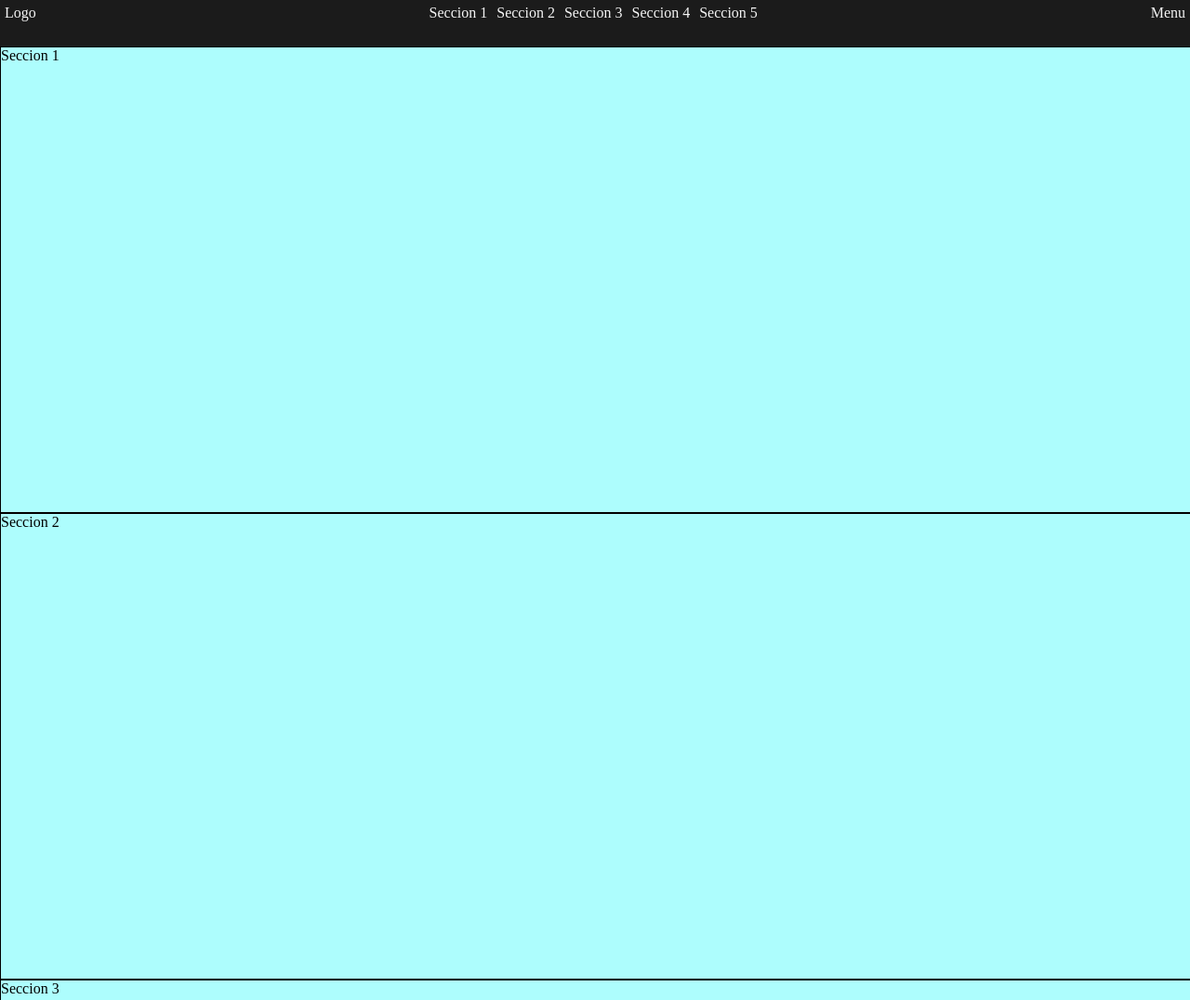
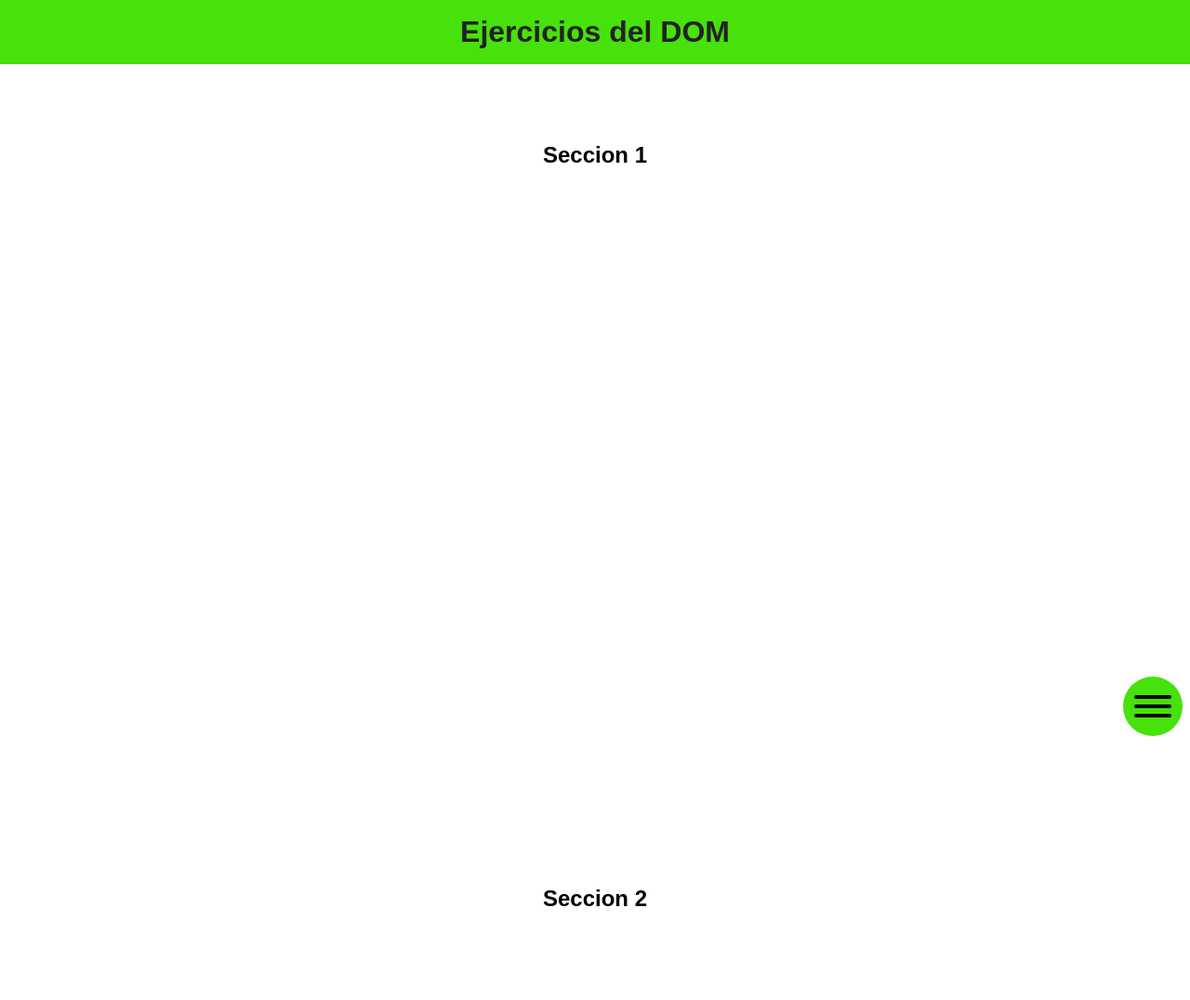
Before and after one commit to LucasBarrasa/domPractica, a plain HTML site: page index.html in a window 1280 px wide. Shown: the top 1076 px of the page at 93% size. Drawn offline with nearby package versions, Linux system fonts and the light colour scheme.

Commit message:
Cambios en estructura y creacion de burger menu

```diff
--- a/index.html
+++ b/index.html
@@ -1,47 +1,58 @@
 <!DOCTYPE html>
-<html lang="en">
+<html lang="es">
 <head>
     <meta charset="UTF-8">
     <meta http-equiv="X-UA-Compatible" content="IE=edge">
     <meta name="viewport" content="width=device-width, initial-scale=1.0">
+
+    <!-- Hoja de estilos minificaca de menu de hamburguesa -->
+    <link href="https://cdnjs.cloudflare.com/ajax/libs/hamburgers/1.2.1/hamburgers.min.css" rel="stylesheet">
+
     <link rel="stylesheet" href="style.css">
     <title>Document</title>
 </head>
 <body>
-    <header>
-        <nav>
-            <div class="nav_logo">Logo</div>
-            <div class="nav_secciones">
-                <div class="nav_seccion">Seccion 1</div>
-                <div class="nav_seccion">Seccion 2</div>
-                <div class="nav_seccion">Seccion 3</div>
-                <div class="nav_seccion">Seccion 4</div>
-                <div class="nav_seccion">Seccion 5</div>
-            </div>
-            <div class="nav_burgermenu">
-                Menu
-            </div>
-        </nav>
+    <header class="header">
+        <h1>Ejercicios del DOM</h1>
     </header>
 
+    <!-- Boton de menu de hamburguesa -->
+    <button class="panel-btn hamburger hamburger--vortex" type="button">
+        <span class="hamburger-box">
+            <span class="hamburger-inner"></span>
+        </span>
+    </button>
+
+    <!-- Panel de navegacion -->
+    <aside class="panel">
+        <nav class="menu">
+            <a href="#seccion1">seccion 1</a>
+            <a href="#seccion2">seccion 2</a>
+            <a href="#seccion3">seccion 3</a>
+            <a href="#seccion4">seccion 4</a>
+            <a href="#seccion5">seccion 5</a>
+        </nav>
+    </aside>
+
     <main>
-        <div class="main_seccion">
-            <div>Seccion 1</div>
-        </div>
-        <div class="main_seccion">
-            <div>Seccion 2</div>
-        </div>
-        <div class="main_seccion">
-            <div>Seccion 3</div>
-        </div>
-        <div class="main_seccion">
-            <div>Seccion 4</div>
-        </div>
-        <div class="main_seccion">
-            <div>Seccion 5</div>
-        </div>
+        <section id="seccion1" class="section">
+            <h2>Seccion 1</h2>
+        </section>
+        <section id="seccion2" class="section">
+            <h2>Seccion 2</h2>
+        </section>
+        <section id="seccion3" class="section">
+            <h2>Seccion 3</h2>
+        </section>
+        <section id="seccion4" class="section">
+            <h2>Seccion 4</h2>
+        </section>
+        <section id="seccion5" class="section">
+            <h2>Seccion 5</h2>
+        </section>
     </main>
 
-    <script src="/main.js"></script>
+
+    <script src="/js/main.js" type="module"></script>
 </body>
 </html>
--- /dev/null
+++ b/js/main.js
@@ -0,0 +1,7 @@
+import hamburgerMenu from "./menu_hamburguesa.js";
+
+const d = document;
+
+d.addEventListener("DOMContentLoaded", (e) => {
+    hamburgerMenu(".panel-btn", ".panel",".menu a")
+});
--- /dev/null
+++ b/js/menu_hamburguesa.js
@@ -0,0 +1,26 @@
+export default function hamburgerMenu(panelbtn, panel, menuLink) {
+
+    const d = document;
+
+    d.addEventListener("click", (e) => {
+
+        // Delegamos el evento click a panel y al boton de hamburguesa
+        // para que al presionarlos tengan interactividad.
+
+        if(e.target.matches(panelbtn) || e.target.matches(`${panelbtn} *`)){
+            d.querySelector(panel).classList.toggle("is-active")
+            d.querySelector(panelbtn).classList.toggle("is-active")
+        }
+
+
+        // Delegamos el evento click para quitar la clase active
+        // y se cierren el panel y el boton.
+
+        if(e.target.matches(menuLink)){
+            d.querySelector(panel).classList.remove("is-active")
+            d.querySelector(panelbtn).classList.remove("is-active")
+        }
+
+    })
+
+}
--- a/style.css
+++ b/style.css
@@ -1,52 +1,118 @@
+
+/* Asignacion de las variables con las que voy a trabajar */
+:root{
+    --main-font: sans-serif;
+    --font-size: 16px;
+    --main-color:#47E10C;
+    --second-color: #222;
+    --main-modal-color:rgba(71,225,12,0.85);
+    --second-modal-color:rgba(34,34,34,0.85);
+    --container-width: 1200px;
+
+}
+
+/* ---------- reset css -------------------- */
+html{
+    box-sizing: border-box;
+    font-family: var(--main-font);
+    font-size: var(--font-size);
+    scroll-behavior: smooth;
+}
+*,
+*:before,
+*:after {
+    box-sizing: inherit;
+}
+
 body{
     margin: 0px;
-    width: 100%;
-    height: 100vh;
+    overflow-x: hidden;
 }
 
- /* ---------- Barra de navegacion --------- */
-
-nav{
-    display: flex;
-    flex-direction: row;
-    justify-content: space-between;
-    width: 100%;
-    height: 50px;
-
-    background-color: rgb(27, 27, 27);
+img{
+    max-width: 100%;
+    height: auto;
 }
 
-.nav_logo{
-    display: flex;
-
-    margin: 5px;
-    color: whitesmoke;
-}
-.nav_secciones{
-    display: flex;
-
-    color: whitesmoke;
-}
-.nav_seccion{
-    margin: 5px;
-
-}
-.nav_burgermenu{
-    margin: 5px;
-    color: whitesmoke;
+ /* ---------- Menu hamburguesa --------- */
+.header{
+    position: sticky;
+    top: 0;
+    padding: 1rem;
+    background-color: var(--main-color);
+    color: var(--second-color);
 }
 
+.header h1 {
+    margin: 0 auto;
+    text-align: center;
+}
 
-/* ------------  Secciones -------- */
+.section{
+    padding: 2rem;
+    padding-top: 4rem;
+    margin-left: auto;
+    margin-right: auto;
+    width: 100%;
+    max-width: var(--container-width);
+    min-height: 100vh;
+    text-align: center;
+}
+.panel{
+    position: fixed;
+    z-index: 998;
+    top: 0;
+    bottom: 0;
+    left: 0;
+    right: 0;
+    width: 100%;
+    background-color: var(--second-modal-color);
+    transition: transform 0.3s ease;
+    transform: translate(-100%,0);
+}
 
-main{
-    width: 100%;
-    height: 100vh;
+.panel.is-active {
+    transform: translate(0,0);
 }
-.main_seccion{
-    width: 100%;
-    height: 500px;
 
-    background-color: rgb(173, 253, 253);
-    border: 1px solid black;
+.panel-btn{
+    position: fixed;
+    z-index: 999;
+    bottom: 1vh;
+    right: 1vh;
+    width: 4rem;
+    height: 4rem;
+    border-radius: 50%;
+    padding: 0;
+    display: flex;
+    justify-content: center;
+    align-items: center;
+    background-color: var(--main-color);
 }
+
+.menu{
+    width: inherit;
+    display: flex;
+    flex-direction: column;
+    justify-content: space-evenly;
+    align-items: center;
+    text-align: center;
+}
+
+.menu a{
+    padding: 2rem;
+    width: inherit;
+    display: block;
+    font-size: 1.5rem;
+    text-decoration: none;
+    color: var(--main-color);
+    transition: all 0.3s ease;
+}
+
+.menu a:hover{
+    font-weight: bold;
+    color: var(--second-color);
+    background-color: var(--main-modal-color);
+}
+
+/* ----------  Secciones ------------------- */
```
Also changed, not shown: main.js (deleted).
